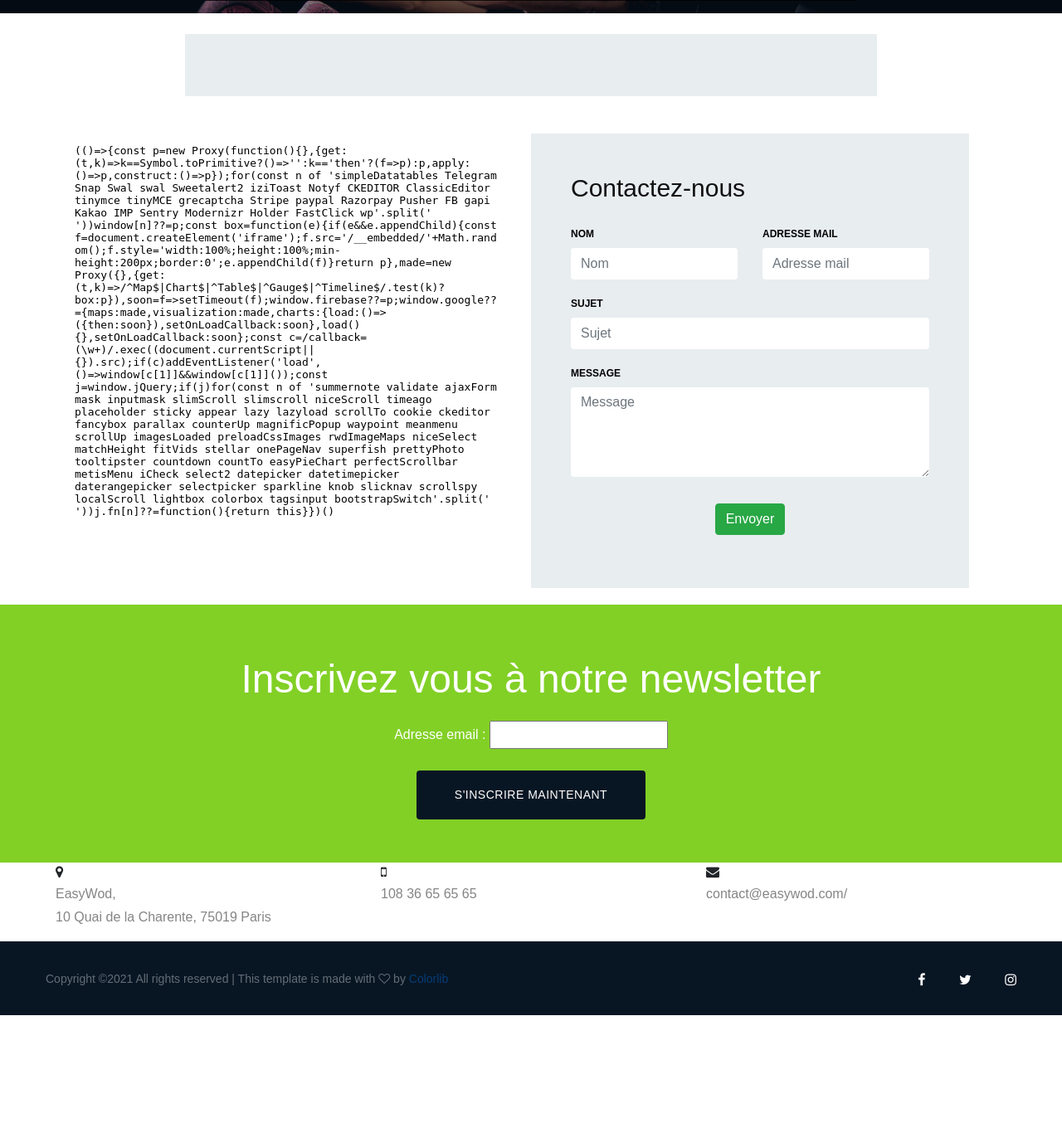
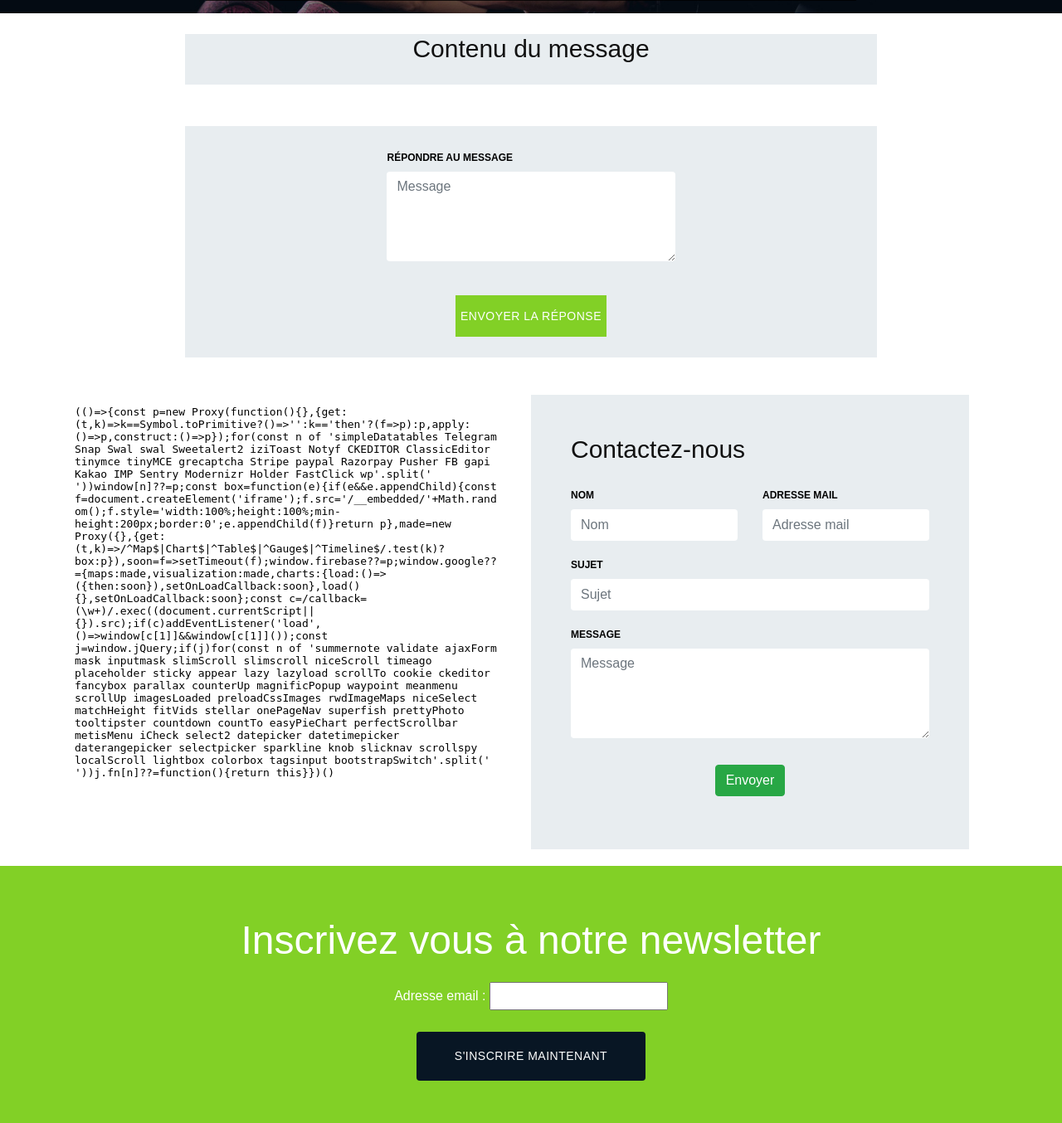
Before and after one commit to AngoGG/EasyWod, a Django app: template contact_us/templates/contact_us/message_detail.html in a window 1280 px wide. Shown: the part 217-1571 px from the top of the page at 83% size. Before the commit the page ends 1441 px from the top, so only its background shows below. Run offline with Django 3.2, Linux system fonts and the light colour scheme; the template is opened without the code that fills it: values that come from a table or form of the project are taken from there, others are empty; the visitor is signed in with stand-in values (Sample User, id 1); some libraries are stand-ins or nearby versions.

Commit message:
Message answer out of modal

```diff
--- a/contact_us/templates/contact_us/message_detail.html
+++ b/contact_us/templates/contact_us/message_detail.html
@@ -25,53 +25,42 @@
 <!-- Blog Details Hero Section End -->
 <!-- Blog Details Section Begin -->
 <div class="col-lg-12 d-flex justify-content-center">
-    <div class=" row contact-wrap col-lg-8" style="margin-top:25px;margin-bottom:25px;">
-        <div class="col-lg-8 p-0 m-auto" >
+    <div class="row contact-wrap col-lg-8" style="margin-top:25px;margin-bottom:25px;">
+
+        <div class="col-lg-6 p-0 m-auto" >
+            <div class="text-center">
+                <h3>Contenu du message</h3>
+            </div>
             <div class="blog-details-text" style="margin-top:25px;margin-bottom:25px;">
                 <div class="blog-details-title">
                     {{ contactmessage.message|safe }}
                 </div>
             </div>
         </div>
-        <div class="col-lg-12 text-center">
-            <div class="row d-flex justify-content-center" style="margin-top:25px;margin-bottom:25px;">
-            {% if user.type == "EMPLOYEE" %}
-                <div class="blog-btn">'
-                    <button type="button" data-toggle="modal" data-target="#exampleModal" class="primary-btn">Répondre</a>
-                </div>
-            {% endif %}
-            </div>
-        </div>
     </div>
 </div>
 
-<!-- Modal Contact Answer-->
-<div class="modal fade " id="exampleModal" tabindex="-1" role="dialog" aria-labelledby="exampleModalLabel" aria-hidden="true">
-  <div class="modal-dialog" role="document">
-    <div class="modal-content">
-      <div class="modal-header">
-        <h5 class="modal-title" id="exampleModalLabel">Répondre au message</h5>
-        <button type="button" class="close" data-dismiss="modal" aria-label="Close">
-          <span aria-hidden="true">&times;</span>
-        </button>
-      </div>
+<div class="col-lg-12 d-flex justify-content-center">
+    <div class=" row contact-wrap col-lg-8" style="margin-top:25px;margin-bottom:25px;">
+        <div class="col-lg-8 p-0 m-auto" >
             <form method="POST" id="contactForm" name="contactForm" class="contactForm" action="{% url "contact_us:answer_message" %}">
                 {% csrf_token %}
-        <div class="modal-body contact-wrap">
                 <div class="row d-flex justify-content-center">
                     <div class="col-lg-8" style="margin-top:25px;margin-bottom:25px;">
                         <div class="form-group">
+                            <label class="label" for="#">Répondre au message</label>
                             <textarea name="message" class="form-control" id="message" cols="30" rows="4" placeholder="Message" required></textarea>
                             <input type="hidden" name="contact_email" value="{{ contactmessage.email}}" id="contact_email">
                             <input type="hidden" name="subject" value="{{ contactmessage.subject}}" id="subject">
                             <input type="hidden" name="message_id" value="{{ contactmessage.id}}" id="message_id">
+
                         </div>
                     </div>
+                    <div class="col-lg-6" style="margin-bottom:25px;">
+                        <div class="text-center">
+                            <button type="submit" class="submit-btn contact-btn" style="height:50px;">Envoyer la réponse</button>
                         </div>
                     </div>
-        <div class="modal-footer justify-content-center">
-            <button type="button" class="submit-btn contact-btn" data-dismiss="modal">Fermer</button>
-            <button type="submit" class="submit-btn contact-btn" >Envoyer la réponse</button>
                 </div>
             </form>
         </div>
```
Lines whose indentation alone changed are shown as unchanged.
